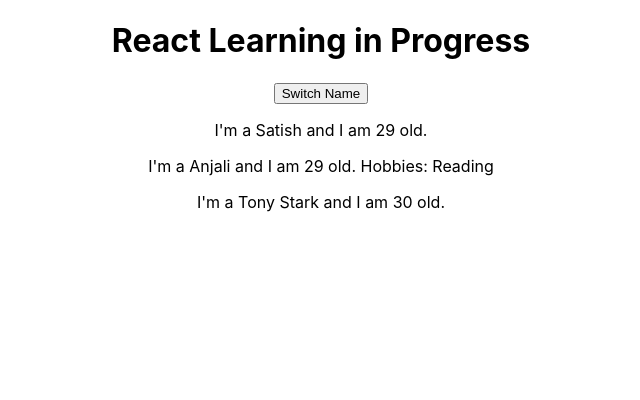
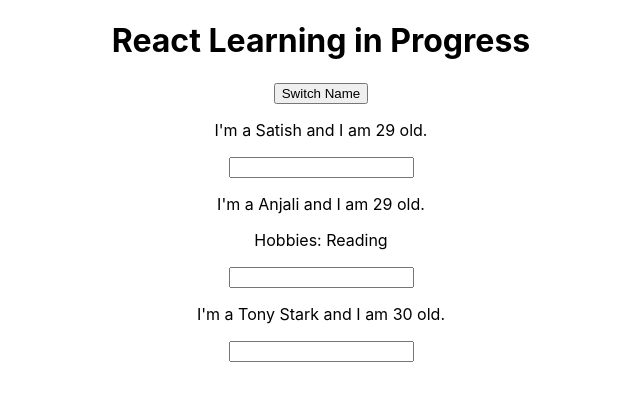
Before and after one commit to ssjsatish/burger-builder, a React (Create React App) app: page / in a window 1280 px wide. Shown: the top 400 px of the page, without its empty margins (319-959 px from the left). Built offline with nearby package versions, Linux system fonts and the light colour scheme; the HTML template or start-up script is replaced by a standard one.

Commit message:
two ways data binding

```diff
--- a/src/App.js
+++ b/src/App.js
@@ -21,6 +21,15 @@ class App extends Component {
       ]
     })
   };
+  nameChangeHandler = (event) => {
+    this.setState({
+      persons : [
+        {name: 'Satish Patel', age: 27 },
+        {name: event.target.value, age: 50 },
+        {name: 'Iron Man', age: 52 }
+      ]
+    })
+  }
   render() {
   return (
     <div className="App">
@@ -33,7 +42,8 @@ class App extends Component {
       <Person
         name={this.state.persons[1].name}
         age={this.state.persons[1].age}
-        click={this.switchNameHandler} >Hobbies: Reading
+        // click={this.switchNameHandler}
+        changed={this.nameChangeHandler} >Hobbies: Reading
       </Person>
       <Person
         name={this.state.persons[2].name}
--- a/src/Person/Person.js
+++ b/src/Person/Person.js
@@ -1,6 +1,13 @@
 import React from 'react';
 const person = (props) => {
-    return <p onClick={props.click}>I'm a {props.name} and I am {props.age} old. {props.children}</p>
+    return (
+        <div>
+            <p onClick={props.click}>I'm a {props.name} and I am {props.age} old.</p>
+            <p>{props.children}</p>
+
+            <input type='text' onChange={props.changed} />
+        </div>
+    )
 };
 
 export default person;
```
